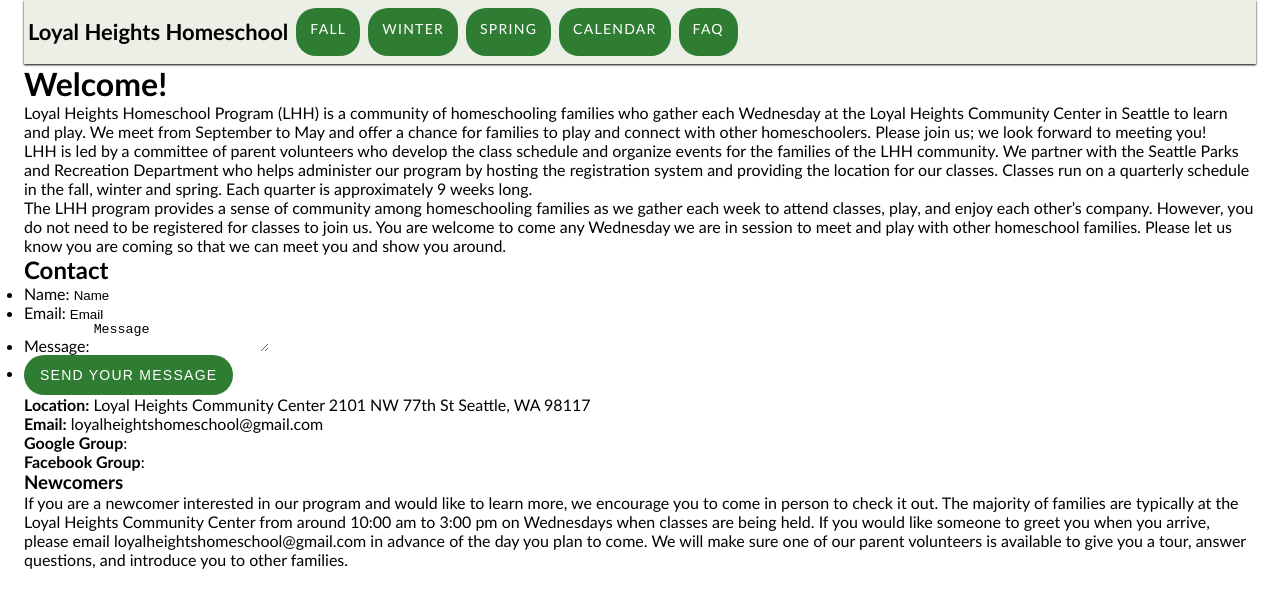
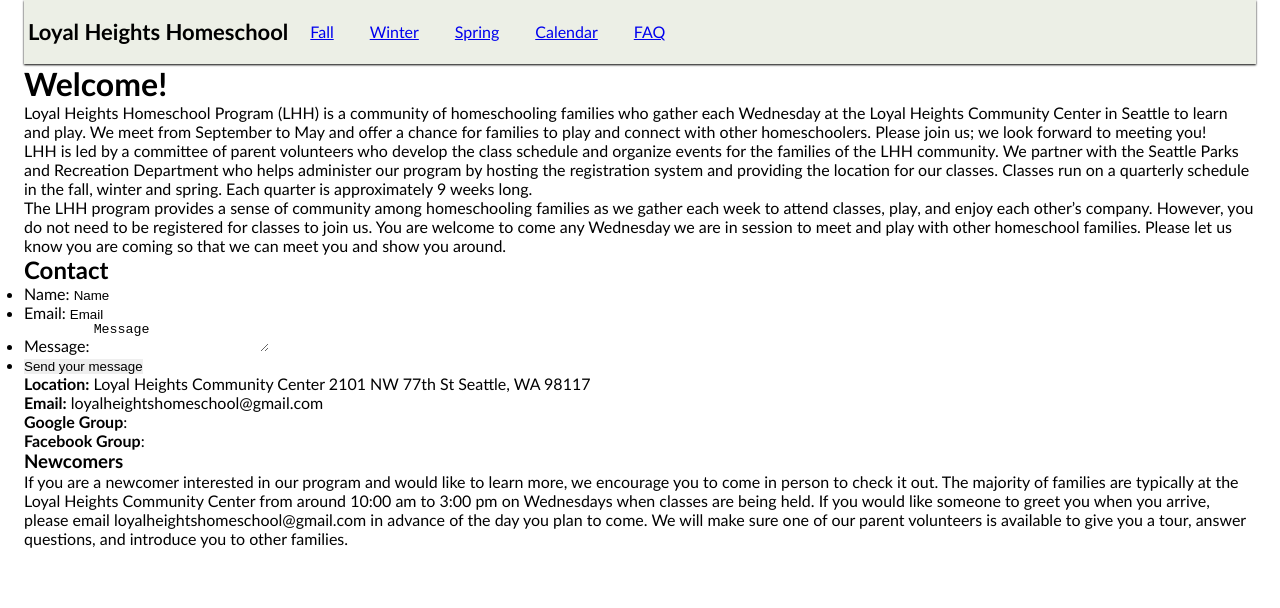
Before and after one commit to loyalheightshomeschool/loyalheightshomeschool.github.io, a Jekyll site: the page built from index.md, in a window 1280 px wide. Shown: the top 608 px of the page. Built offline with Jekyll 4.4.1, drawn with Linux system fonts in a browser that asks for light colours.

Commit message:
Update main.scss

```diff
--- a/_sass/main.scss
+++ b/_sass/main.scss
@@ -94,23 +94,6 @@
     grid-template-columns: repeat(4, auto);
   }
 }
-.button {
-  font-size: 14px;
-  line-height: 14px;
-  display: inline-block;
-  padding: 13px 16px;
-  margin: 0;
-  vertical-align: middle;
-  border-radius: 20px;
-  letter-spacing: 1.25px;
-  text-transform: uppercase;
-  text-decoration: none;
-  font-weight: 500;
-  background-color: #2E7D32;
-  color: white;
-  border: 0;
-}
-
 .container {
   display: grid;
   grid-auto-flow: row dense;
@@ -138,13 +121,13 @@
 .card__filled {
   border-radius: 12px;
   padding: 16px;
-  background-color: var(--surface-container-highest);
+  background-color: $surface-container-highest;
 }
 .card__outlined {
   border-radius: 12px;
   padding: 16px;
-  border: 1px solid var(--outline-variant);
-  background-color: var(--surface);
+  border: 1px solid $outline-variant;
+  background-color: $surface;
 }
 .label-large {
   font-size: 14px;
```
